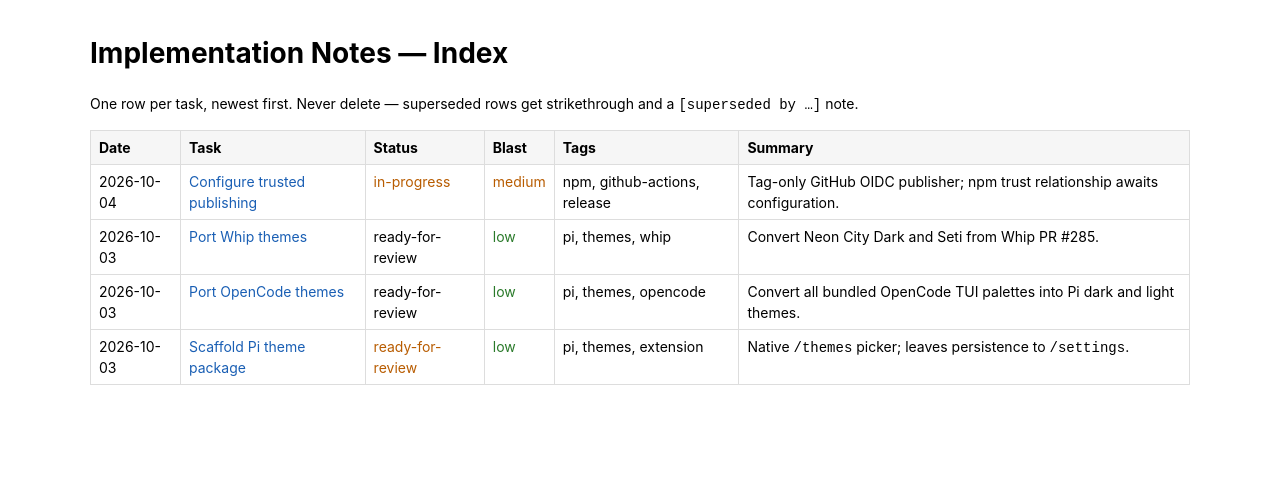
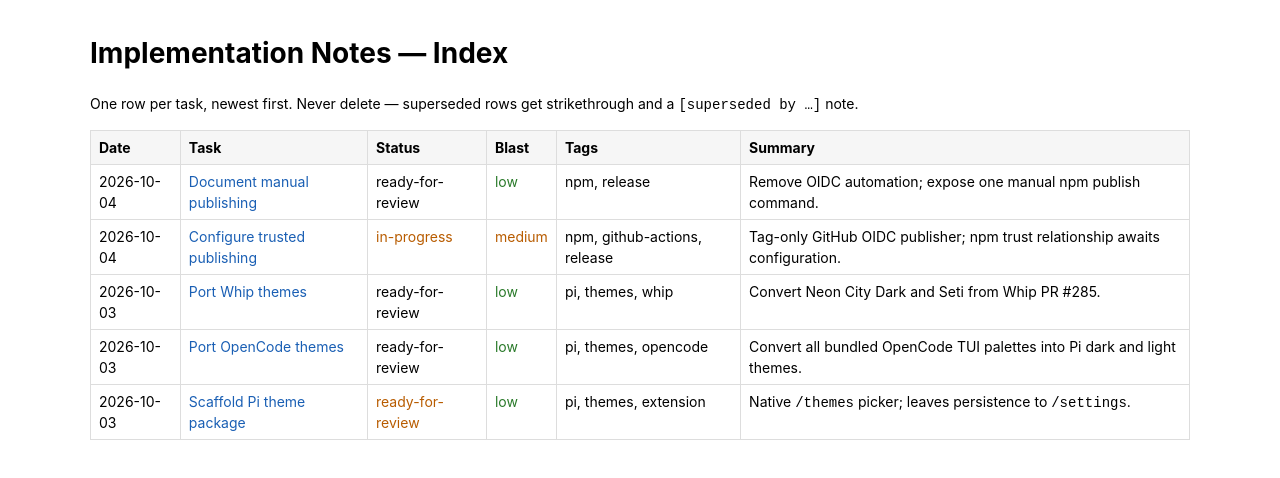
Before and after one commit to anishthite/pi-themes, a website: page implementation-notes/INDEX.html in a window 1280 px wide. Drawn offline with Linux system fonts and the light colour scheme.

Commit message:
Document manual package publishing

```diff
--- a/implementation-notes/INDEX.html
+++ b/implementation-notes/INDEX.html
@@ -20,6 +20,14 @@
 <table>
   <thead><tr><th>Date</th><th>Task</th><th>Status</th><th>Blast</th><th>Tags</th><th>Summary</th></tr></thead>
   <tbody>
+    <tr>
+      <td>2026-10-04</td>
+      <td><a href="2026-10-04-manual-publishing.html">Document manual publishing</a></td>
+      <td>ready-for-review</td>
+      <td class="blast-low">low</td>
+      <td>npm, release</td>
+      <td>Remove OIDC automation; expose one manual npm publish command.</td>
+    </tr>
     <tr>
       <td>2026-10-04</td>
       <td><a href="2026-10-04-trusted-publishing.html">Configure trusted publishing</a></td>
--- a/package.json
+++ b/package.json
@@ -9,6 +9,9 @@
   },
   "keywords": ["pi-package", "pi", "themes"],
   "files": ["README.md", "NOTICE", "LICENSE", "extensions", "themes"],
+  "scripts": {
+    "publish:manual": "npm publish --access public"
+  },
   "pi": {
     "extensions": ["./extensions/index.ts"],
     "themes": ["./themes/*.json"]
```
Also changed, not shown: implementation-notes/2026-10-04-manual-publishing.html (added, +1 -0 lines), .github/workflows/publish.yml (deleted), README.md.
